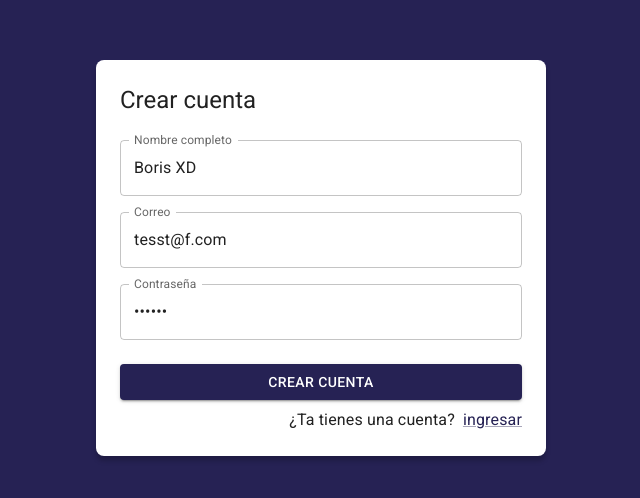
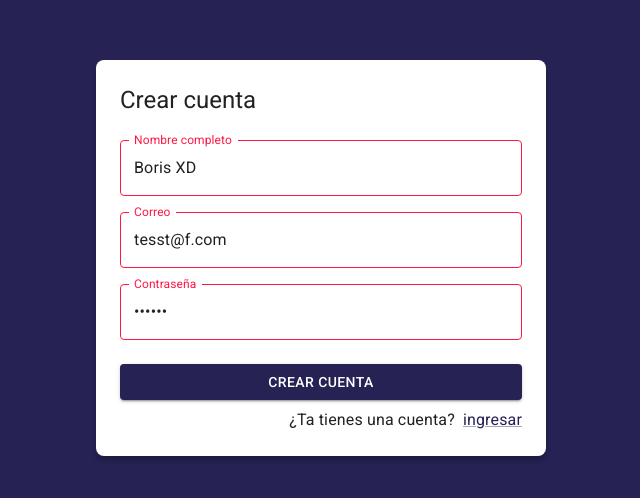
Before and after one commit to Boris-XD/JournalApp, a React (Vite) app: page /auth/register in a window 1280 px wide. Shown: the part 142-640 px from the top of the page, without its empty margins (319-959 px from the left). Built offline with nearby package versions, Linux system fonts and the light colour scheme.

Commit message:
Authentication - Add initial form validation

```diff
--- a/src/auth/pages/RegisterPage.jsx
+++ b/src/auth/pages/RegisterPage.jsx
@@ -9,9 +9,19 @@ const formData = {
   displayName: "Boris XD"
 };
 
+const formValidations = {
+  email: [ (value) => value.includes('@'), 'El correo debe de tener una @.'],
+  password: [ (value) => value.length >= 6, 'El password debe de tener mas de 6 letras.'],
+  displayName: [ (value) => value.length >= 1, 'El nombre es obligatorio.']
+}
+
 export const RegisterPage = () => {
 
-  const { displayName, email, password, onInputChange, formState } = useForm(formData);
+  const { displayName, email, password, onInputChange, formState,
+    isFormValid, displayNameValid, emailValid, passwordValid
+   } = useForm(formData, formValidations);
+
+   console.log(displayNameValid);
 
   const onSubmit = (event) => {
     event.preventDefault();
@@ -31,6 +41,8 @@ export const RegisterPage = () => {
               name="displayName"
               value={ displayName }
               onChange={ onInputChange }
+              error = {!displayNameValid}
+              helperText = {displayNameValid}
             />
           </Grid>
           <Grid item xs={12} sx={{ mt: 2 }}>
@@ -42,6 +54,8 @@ export const RegisterPage = () => {
               name="email"
               value={ email }
               onChange={ onInputChange }
+              error = {!emailValid}
+              helperText = {emailValid}
             />
           </Grid>
           <Grid item xs={12} sx={{ mt: 2 }}>
@@ -53,6 +67,8 @@ export const RegisterPage = () => {
               name="password"
               value={ password }
               onChange={ onInputChange }
+              error = {!passwordValid}
+              helperText = {passwordValid}
             />
           </Grid>
           <Grid container spacing={2} sx={{ mb: 1, mt: 1 }}>
--- a/src/hooks/useForm.js
+++ b/src/hooks/useForm.js
@@ -1,8 +1,13 @@
-import { useState } from 'react';
+import { useEffect, useState } from 'react';
 
-export const useForm = ( initialForm = {} ) => {
+export const useForm = ( initialForm = {}, formValidations = {} ) => {
 
     const [ formState, setFormState ] = useState( initialForm );
+    const [ formValidation, setFormValidation ] = useState({});
+
+    useEffect( () => {
+        createValidators();
+    }, [formState]);
 
     const onInputChange = ({ target }) => {
         const { name, value } = target;
@@ -16,10 +21,23 @@ export const useForm = ( initialForm = {} ) => {
         setFormState( initialForm );
     }
 
+    const createValidators = () => {
+        const formCheckedValues = {};
+
+        for (const formField of Object.keys(formValidations)){
+            const [ fn, errorMessage ] = formValidations[formField];
+
+            formCheckedValues[`${formField}Valid`] = fn(formState[formField]) ? null : errorMessage;
+        }
+
+        setFormValidation(formCheckedValues);
+    }
+
     return {
         ...formState,
         formState,
         onInputChange,
         onResetForm,
+        ...formValidation
     }
 }
```
